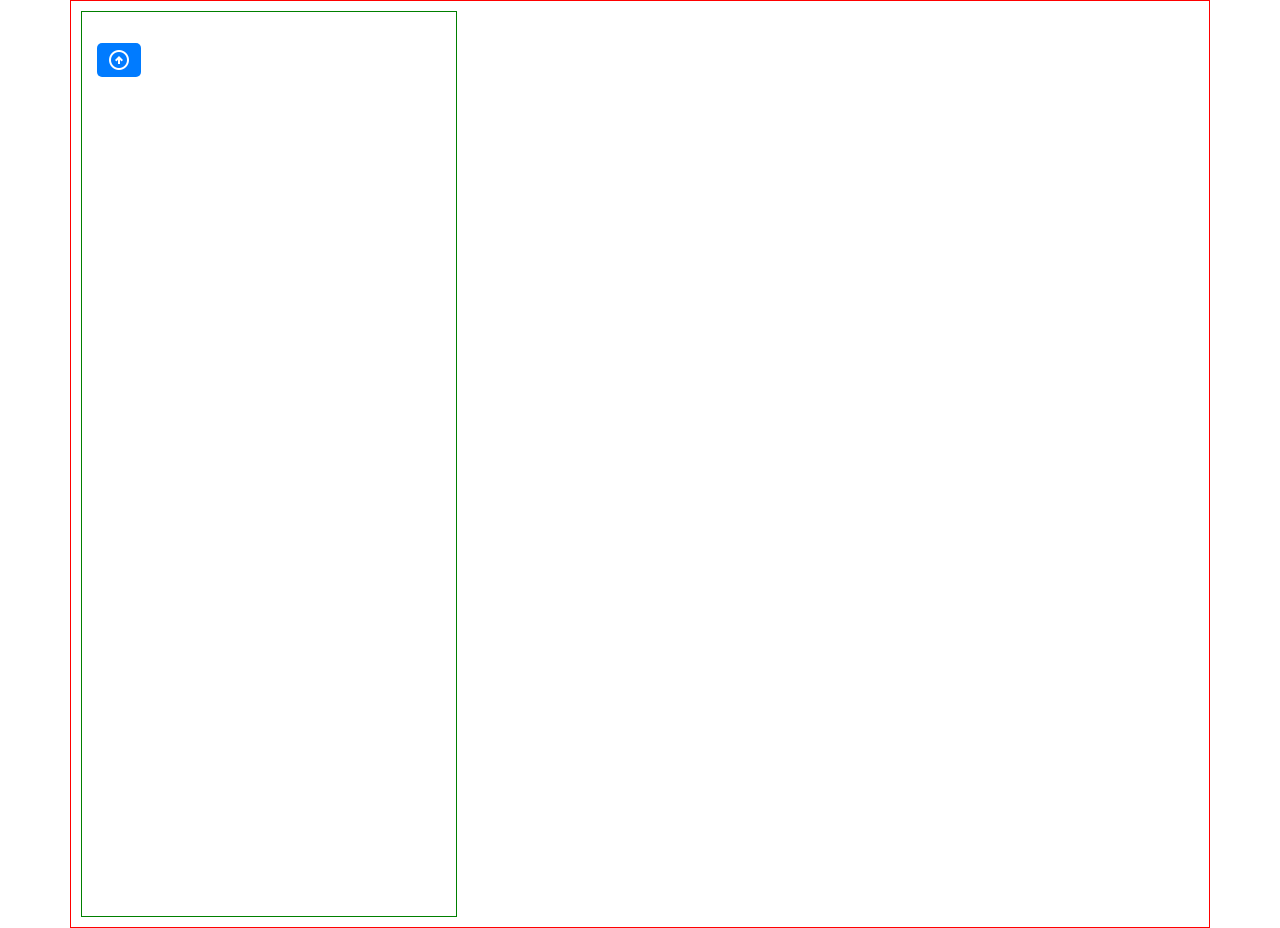
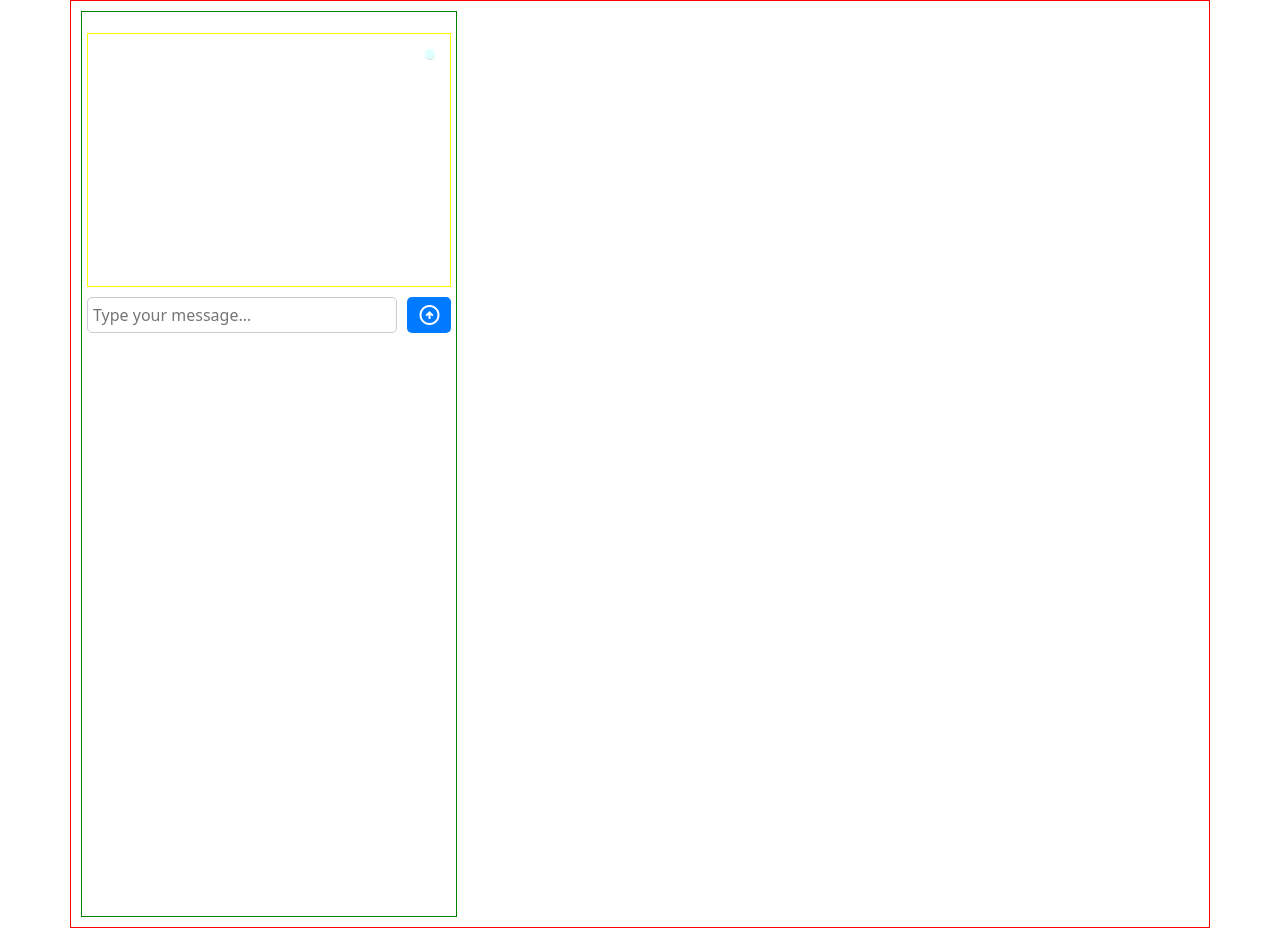
Before and after one commit to Smoke221/Analyzy, a Vue app in the folder vue_frontend/: page /getAnalyzed/1 in a window 1280 px wide. Both pictures are taken after a click on the button "arrow_circle_up". Built offline with nearby package versions, Linux system fonts and the light colour scheme; no server answers.

Commit message:
updating ui of the component.

```diff
--- a/vue_frontend/src/components/Analyze.vue
+++ b/vue_frontend/src/components/Analyze.vue
@@ -1,14 +1,15 @@
 <template>
     <div class="container">
       <div class="left-container">
-            <fileSummary />
-            <AIChat />
+        <fileSummary :style="{ maxHeight: '350px', overflowY: 'auto' }" />
+        <AIChat :style="{ minHeight: '300px', overflowY: 'auto' }" />
       </div>
       <div class="right-container">
         <displayFile />
       </div>
     </div>
   </template>
+
 
 <script>
 import displayFile from "./sectionsOfAnalyzePage/DisplayFile.vue";
--- a/vue_frontend/src/components/sectionsOfAnalyzePage/AIChat.vue
+++ b/vue_frontend/src/components/sectionsOfAnalyzePage/AIChat.vue
@@ -1,8 +1,13 @@
 <template>
     <div class="chat-container">
         <div class="chat-box">
+            <div v-for="(message, index) in chatHistory" :key="index" class="message">
+                <p v-if="message.from === 'user'" class="user-message">{{ message.content }}</p>
+                <p v-else class="ai-message">{{ message.content }}</p>
+            </div>
         </div>
         <div class="input-wrapper">
+            <input v-model="userInput" placeholder="Type your message..." class="input-box">
             <button @click="hitRoute" class="material-symbols-outlined"
                 id="send-message-button">arrow_circle_up</button>
         </div>
@@ -14,6 +19,7 @@ import axios from 'axios';
 import { store } from "../../vuex/store";
 axios.defaults.withCredentials = true;
 
+
 export default {
     computed: {
         fileId() {
@@ -21,16 +27,30 @@ export default {
             return store.state.fileId
         }
     },
+    data() {
+        return {
+            userInput: '',
+            chatHistory: [],
+            geminiResponse: ''
+        }
+    },
     methods: {
         async hitRoute() {
             try {
-                const question = { message: "What happens if i dont file?" }
+
+                this.chatHistory.push({ from: 'user', content: this.userInput })
+
+                const question = { message: this.userInput }
                 const response = await axios.post(`http://localhost:3000/chat/${this.fileId}`, question, { withCredentials: true })
-                console.log(response.data);
+                this.geminiResponse = response.data
+
+                this.chatHistory.push({ from: 'ai', content: this.geminiResponse })
+
             } catch (err) {
-                console.error('Error logging in:', err)
+                console.error('Error sending message:', err)
             }
-        }
+            this.userInput = ''
+        },
     }
 };
 </script>
@@ -44,23 +64,36 @@ export default {
 .chat-box {
     flex: 1;
     overflow-y: auto;
+    border: 1px solid yellow;
+    padding: 10px;
 }
 
 .message {
     margin: 5px;
+    display: flex;
 }
 
 .user-message {
-    background-color: lightblue;
-    padding: 5px;
-    border-radius: 10px;
+    margin-left: auto;
+    background-color: lightcyan;
 }
 
 .ai-message {
-    background-color: lightgreen;
+    margin-right: auto;
+    background-color: rgb(162, 247, 162);
+}
+
+.user-message,
+.ai-message {
     padding: 5px;
     border-radius: 10px;
+    border-bottom: 1px solid #ddd;
+    width: 80%;
+    max-width: fit-content;
+    word-wrap: break-word;
 }
+
+
 
 .input-wrapper {
     display: flex;
```
Lines whose indentation alone changed are shown as unchanged.
